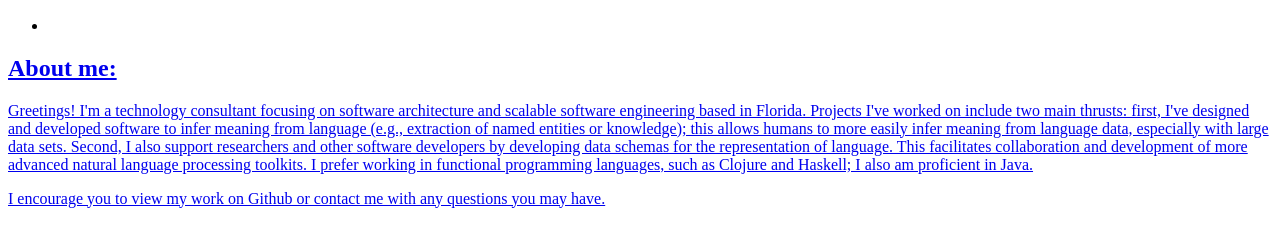
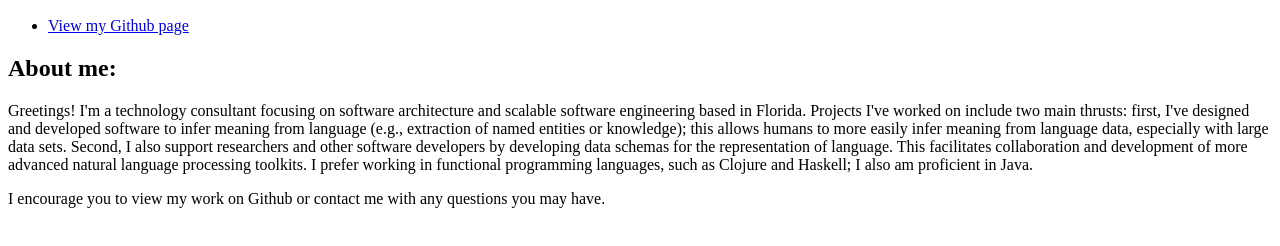
Before and after one commit to maxthomas/maxthomas.github.io, a plain HTML site: page index.html in a window 1280 px wide. Shown: the part 50-296 px from the top of the page. Drawn offline with Linux system fonts and the light colour scheme.

Commit message:
Fix html.

```diff
--- a/index.html
+++ b/index.html
@@ -9,7 +9,7 @@
     <div class="wrapper">
       <h2 itemprop="name">Max Thomas</h2>
       <ul>
-        <li><a href="https://github.com/maxthomas" alt="GitHub"></li>
+        <li><a href="https://github.com/maxthomas" alt="GitHub">View my Github page</a></li>
       </ul>
     </div>
   </header>
```
